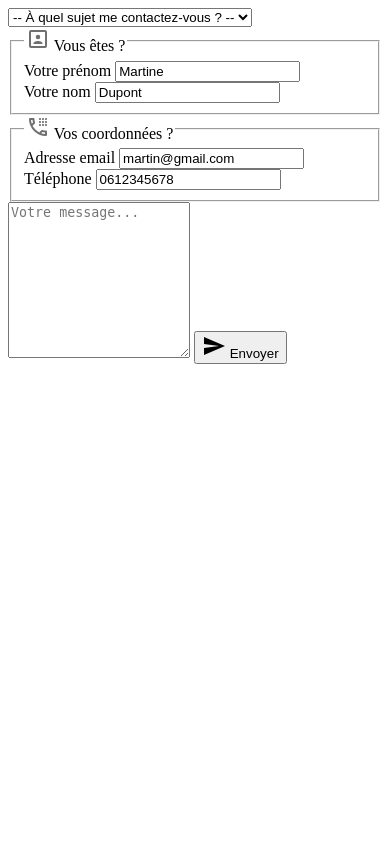
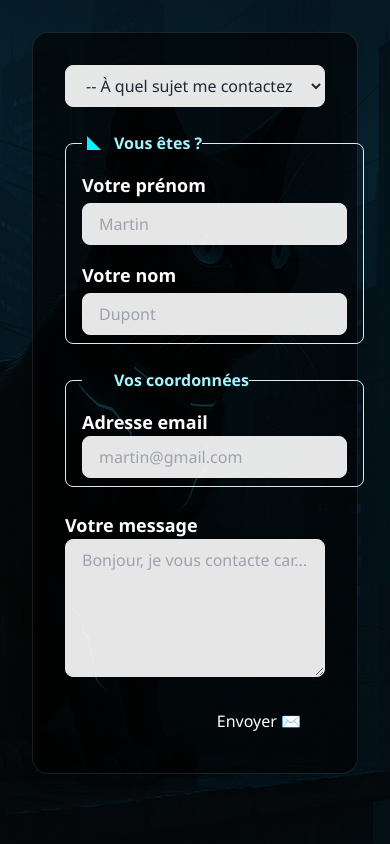
Before and after one commit to YG82/portfolio-php, a PHP site: page /templates/components/form.php in a window 390 px wide. Run offline with PHP 8.4, Linux system fonts and the light colour scheme.

Commit message:
Refactor contact form: update layout, enhance styles, and add responsive design for improved user experience

```diff
--- a/templates/components/form.php
+++ b/templates/components/form.php
@@ -1,8 +1,71 @@
-<div class="m-4 shadow-sm">
-  <form action="" method="post" class="flex flex-col gap-3" id="contactForm">
-    <!-- Objets -->
+<!DOCTYPE html>
+<html lang="fr">
+<head>
+  <meta charset="UTF-8">
+  <title>Contact - Néon Interactif</title>
+  <link href="https://cdn.jsdelivr.net/npm/tailwindcss@2.2.19/dist/tailwind.min.css" rel="stylesheet">
+  <style>
+    @keyframes scrollBackground {
+      0% { background-position: center top; }
+      100% { background-position: center bottom; }
+    }
+
+    body {
+      margin: 0;
+      padding: 0;
+      font-family: 'Segoe UI', sans-serif;
+    }
+
+    .contact__container {
+      background-image: url('./images/home_5.png');
+      background-size: cover;
+      background-repeat: no-repeat;
+      background-attachment: fixed;
+      background-position: center top;
+      animation: scrollBackground 50s linear infinite alternate;
+      color: white;
+      backdrop-filter: brightness(0.6);
+    }
+
+    h1 {
+      text-shadow: 0 0 5px #0ff, 0 0 10px #0ff, 0 0 20px #0ff;
+    }
+
+    .neon {
+      color: #00f7ff;
+      text-shadow: 0 0 5px #00f7ff, 0 0 10px #00f7ff, 0 0 20px #00f7ff;
+    }
+
+    form select,
+    form input,
+    form textarea {
+      background-color: rgba(255, 255, 255, 0.9);
+      color: #1f2937;
+    }
+
+    fieldset legend {
+      color: #a5f3fc;
+      font-weight: bold;
+    }
+
+    .form-wrapper {
+      background-color: rgba(0, 0, 0, 0.6);
+      border-radius: 1rem;
+      padding: 2rem;
+      max-width: 800px;
+      margin: auto;
+      border: 1px solid rgba(255, 255, 255, 0.1);
+    }
+  </style>
+</head>
+<body class="contact__container min-h-screen p-8">
+
+  <div class="form-wrapper shadow-lg">
+    <form action="" method="post" class="flex flex-col gap-6" id="contactForm">
+      <!-- Objet -->
       <div>
-      <select name="object" id="object" class="border border-slate-200 rounded-lg px-4 py-2 bg-transparent text-slate-800 w-full focus:outline-none">
+        <select name="object" id="object" required class="border border-slate-200
+        rounded-lg px-4 py-2 w-full focus:outline-none">
           <option value="">-- À quel sujet me contactez-vous ? --</option>
           <option value="Collaboration">Collaboration</option>
           <option value="Formation">Formation</option>
@@ -13,49 +76,56 @@
 
       <!-- Identité -->
       <fieldset class="border border-slate-200 rounded-lg px-4 py-2">
-      <legend class="flex gap-2 items-center">
-        <!-- Icône -->
-        <svg xmlns="http://www.w3.org/2000/svg" width="24" height="24" viewBox="0 0 24 24"><path fill="#707070" d="M19 19H5V5h14m0-2H5a2 2 0 0 0-2 2v14a2 2 0 0 0 2 2h14a2 2 0 0 0 2-2V5a2 2 0 0 0-2-2m-2.5 13.25c0-1.5-3-2.25-4.5-2.25s-4.5.75-4.5 2.25V17h9M12 12.25A2.25 2.25 0 0 0 14.25 10A2.25 2.25 0 0 0 12 7.75A2.25 2.25 0 0 0 9.75 10A2.25 2.25 0 0 0 12 12.25"/></svg>
+        <legend class="flex gap-2 items-center mb-2">
+          <svg xmlns="http://www.w3.org/2000/svg" width="24" height="24"
+          viewBox="0 0 24 24"><path fill="#00f7ff" d="M19 19H5V5h14..."/></svg>
           Vous êtes ?
         </legend>
-      <div class="flex gap-4 my-4">
-        <div class="flex flex-col gap-2">
+        <div class="flex gap-4 flex-wrap">
+          <div class="flex flex-col gap-1 flex-1 min-w-[150px]">
             <label for="firstname" class="font-semibold text-lg">Votre prénom</label>
-          <input type="text" name="firstname" id="firstname" placeholder="Martin" value="Martine" minlength="2" maxlength="80" class="border border-slate-200 rounded-lg px-4 py-2 focus:outline-none" required>
+            <input type="text" name="firstname" id="firstname" placeholder="Martin"
+            required minlength="2" maxlength="80" class="border border-slate-300 rounded-lg px-4 py-2">
           </div>
-        <div class="flex flex-col gap-2">
+          <div class="flex flex-col gap-1 flex-1 min-w-[150px]">
             <label for="lastname" class="font-semibold text-lg">Votre nom</label>
-          <input type="text" name="lastname" id="lastname" placeholder="Dupont" value="Dupont" minlength="2" maxlength="80" class="border border-slate-200 rounded-lg px-4 py-2 focus:outline-none" required>
+            <input type="text" name="lastname" id="lastname" placeholder="Dupont"
+            required minlength="2" maxlength="80" class="border border-slate-300 rounded-lg px-4 py-2">
           </div>
         </div>
       </fieldset>
 
       <!-- Contact -->
       <fieldset class="border border-slate-200 rounded-lg px-4 py-2">
-      <legend class="flex gap-2 items-center">
-        <!-- Icône -->
-        <svg xmlns="http://www.w3.org/2000/svg" width="24" height="24" viewBox="0 0 24 24"><path fill="#707070" d="M20 15.5c-1.2 0-2.5-.2-3.6-.6h-.3c-.3 0-.5.1-.7.3l-2.2 2.2c-2.8-1.5-5.2-3.8-6.6-6.6l2.2-2.2c.3-.3.4-.7.2-1c-.3-1.1-.5-2.4-.5-3.6c0-.5-.5-1-1-1H4c-.5 0-1 .5-1 1c0 9.4 7.6 17 17 17c.5 0 1-.5 1-1v-3.5c0-.5-.5-1-1-1M5 5h1.5c.1.9.3 1.8.5 2.6L5.8 8.8C5.4 7.6 5.1 6.3 5 5m14 14c-1.3-.1-2.6-.4-3.8-.8l1.2-1.2c.8.2 1.7.4 2.6.4zM15 4c0 .6-.4 1-1 1s-1-.4-1-1s.4-1 1-1s1 .4 1 1m3 0c0 .6-.4 1-1 1s-1-.4-1-1s.4-1 1-1s1 .4 1 1m3 0c0 .6-.4 1-1 1s-1-.4-1-1s.4-1 1-1s1 .4 1 1m-6 3c0 .6-.4 1-1 1s-1-.4-1-1s.4-1 1-1s1 .4 1 1m3 0c0 .6-.4 1-1 1s-1-.4-1-1s.4-1 1-1s1 .4 1 1m3 0c0 .6-.4 1-1 1s-1-.4-1-1s.4-1 1-1s1 .4 1 1m-6 3c0 .6-.4 1-1 1s-1-.4-1-1s.4-1 1-1s1 .4 1 1m3 0c0 .6-.4 1-1 1s-1-.4-1-1s.4-1 1-1s1 .4 1 1m3 0c0 .6-.4 1-1 1s-1-.4-1-1s.4-1 1-1s1 .4 1 1"/></svg>
-        Vos coordonnées ?
+        <legend class="flex gap-2 items-center mb-2">
+          <svg xmlns="http://www.w3.org/2000/svg" width="24" height="24" viewBox="0 0 24 24"><path
+          fill="#00f7ff" d="M20 15.5c-1.2..."/></svg>
+          Vos coordonnées
         </legend>
-      <div class="flex gap-4 my-4">
-        <div class="flex flex-col gap-2">
+        <div class="flex flex-col gap-3">
+          <div class="flex flex-col">
             <label for="email" class="font-semibold text-lg">Adresse email</label>
-          <input type="email" name="email" id="email" placeholder="martin@gmail.com" value="martin@gmail.com" maxlength="80" class="border border-slate-200 rounded-lg px-4 py-2 focus:outline-none" required>
-        </div>
-        <div class="flex flex-col gap-2">
-          <label for="telephone" class="font-semibold text-lg">Téléphone</label>
-          <input type="tel" name="telephone" id="telephone" placeholder="0612345678" value="0612345678" minlength="10" maxlength="12" class="border border-slate-200 rounded-lg px-4 py-2 focus:outline-none" required>
+            <input type="email" name="email" id="email" placeholder="martin@gmail.com"
+            required maxlength="80" class="border border-slate-300 rounded-lg px-4 py-2">
           </div>
         </div>
       </fieldset>
 
       <!-- Message -->
-    <textarea name="message" id="message" rows="10" class="border border-slate-200 rounded-lg px-4 py-2 focus:outline-none" placeholder="Votre message..." required minlength="100"></textarea>
+      <div class="flex flex-col">
+        <label for="message" class="font-semibold text-lg">Votre message</label>
+        <textarea name="message" id="message" placeholder="Bonjour, je vous contacte car..."
+        required rows="5" maxlength="1000" class="border border-slate-300 rounded-lg px-4 py-2"></textarea>
+      </div>
 
       <!-- Bouton -->
-    <button type="submit" class="w-40 text-center bg-white text-slate-800 rounded-lg shadow-md p-2 mt-4 hover:text-white hover:bg-slate-800 flex gap-2 items-center">
-      <svg xmlns="http://www.w3.org/2000/svg" width="24" height="24" viewBox="0 0 24 24"><path fill="#000000" d="m2 21l21-9L2 3v7l15 2l-15 2z"/></svg>
-      Envoyer
+      <div class="text-right">
+        <button type="submit" class="bg-cyan-500 hover:bg-cyan-400 text-white px-6 py-2
+        rounded-lg shadow-lg transition">
+          Envoyer ✉️
         </button>
+      </div>
     </form>
   </div>
+</body>
+</html>
--- a/templates/skills.php
+++ b/templates/skills.php
@@ -1,5 +1,3 @@
-
-
 <!DOCTYPE html>
 <html lang="fr">
 <head>
```
Lines whose indentation alone changed are shown as unchanged.
